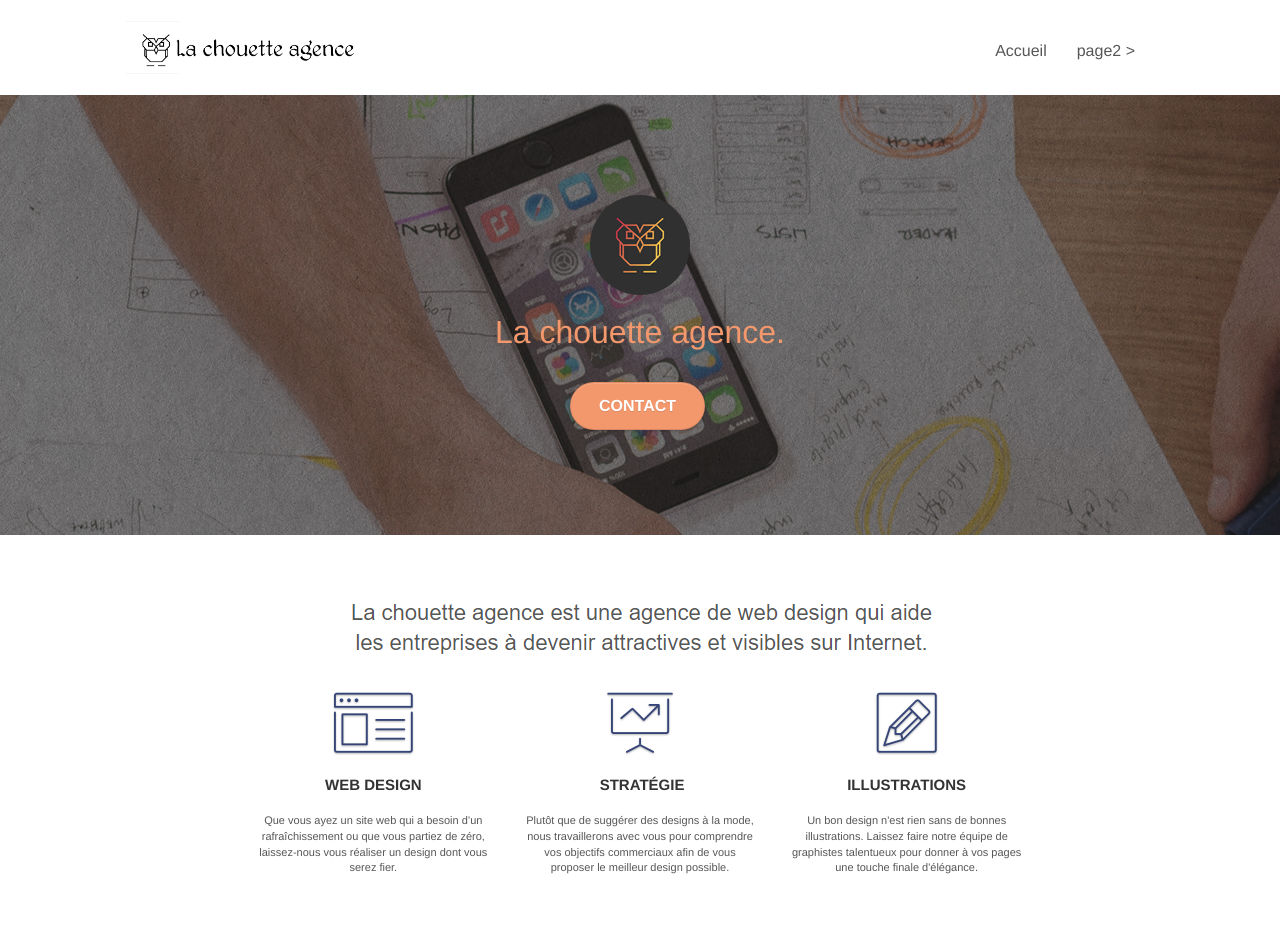
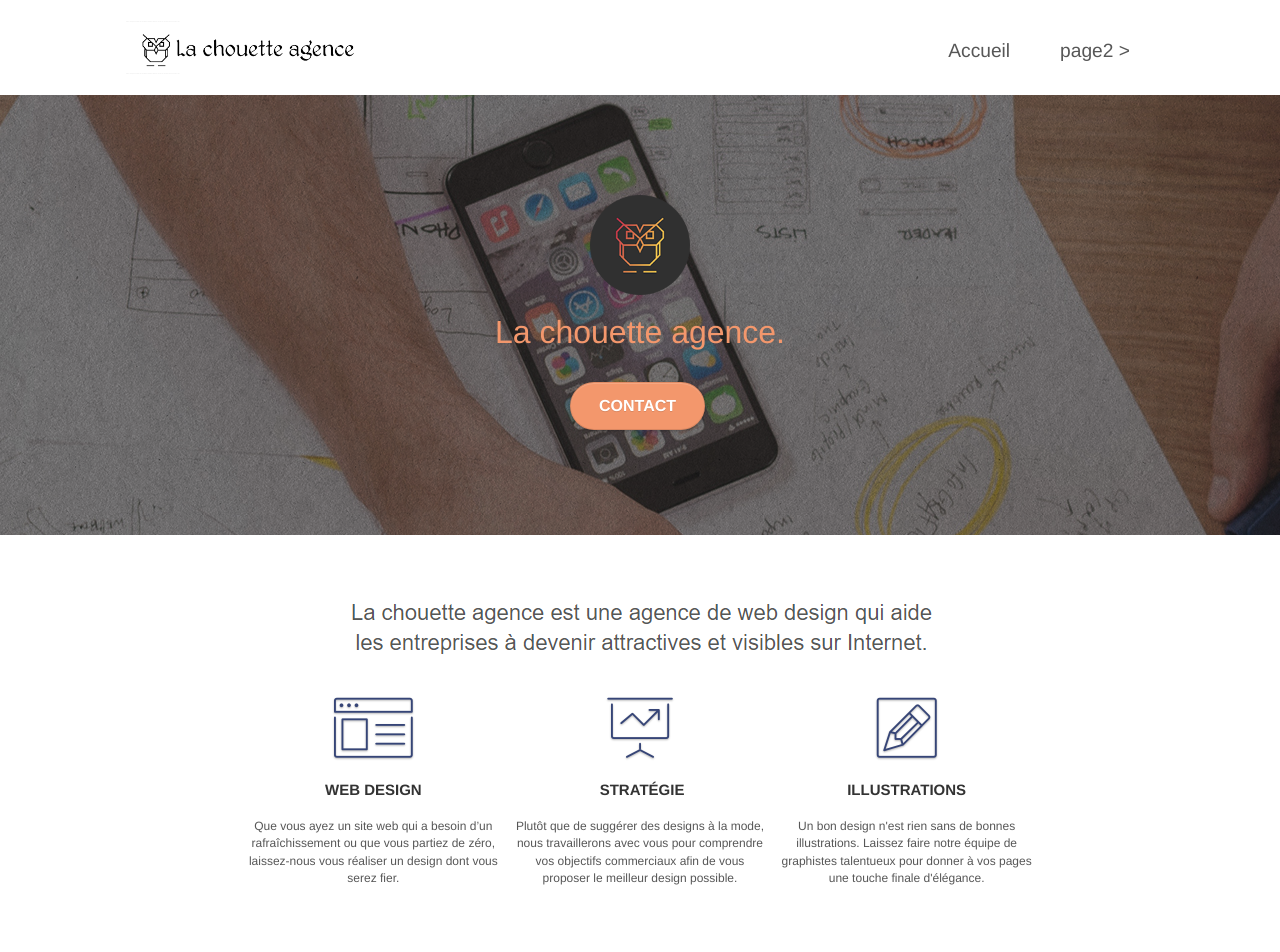
Before and after one commit to Matos-slack/La-Chouette-Agence-Optimisee, a plain HTML site: page index.html in a window 1280 px wide. Shown: the top 952 px of the page. Drawn offline with Linux system fonts and the light colour scheme.

Commit message:
Modif balise meta description et modif size anchor et p

```diff
--- a/index.html
+++ b/index.html
@@ -2,8 +2,8 @@
 <html lang="Default">
 <head>
     <meta charset="utf-8">
-    <meta name="keywords" content="seo, google, site web, site internet, agence design paris, agence design, agence design,agence design,agence design,agence design,agence design,agence design,agence design,agence design">
-    <meta name="description" content="">
+    <meta name="keywords" content="seo, google, site web, site internet, agence design Lyon">
+    <meta name="description" content="Agence de Webdesign à Lyon visant à aider les entreprises à devenir attractives et visibles sur internet grâce à notre savoir-faire.">
     <meta name="viewport" content="width=device-width, initial-scale=1.0, viewport-fit=cover">
     <link rel="shortcut icon" type="image/png" href="favicon.jpg">
 
--- a/style.css
+++ b/style.css
@@ -11,6 +11,10 @@ a,
 button {
     transition: all .3s ease-in-out;
     outline: none!important;
+    font-size: 1.2em;
+}
+.col-sm-4, li{
+    padding: 5px;
 }
 
 a:hover {
@@ -677,7 +681,7 @@ a {
 }
 
 p {
-    font-size: 11px;
+    font-size: 12px;
 }
 
 .tight-width-whitespace {
```
Also changed, not shown: page2.html (+1 -1 lines).
